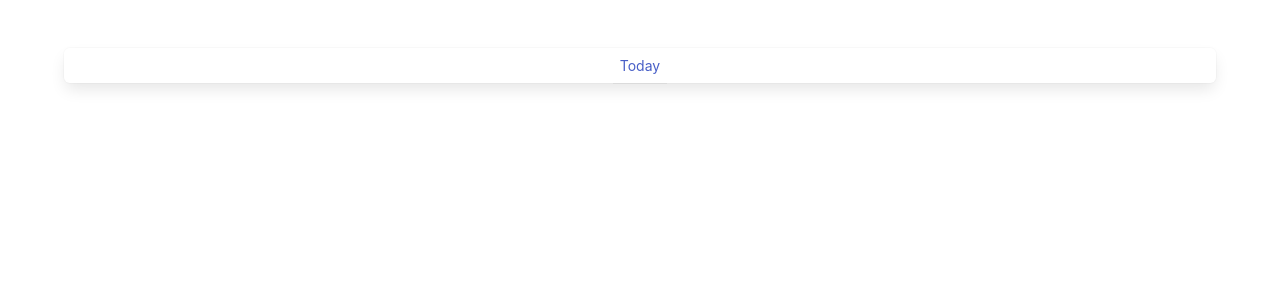
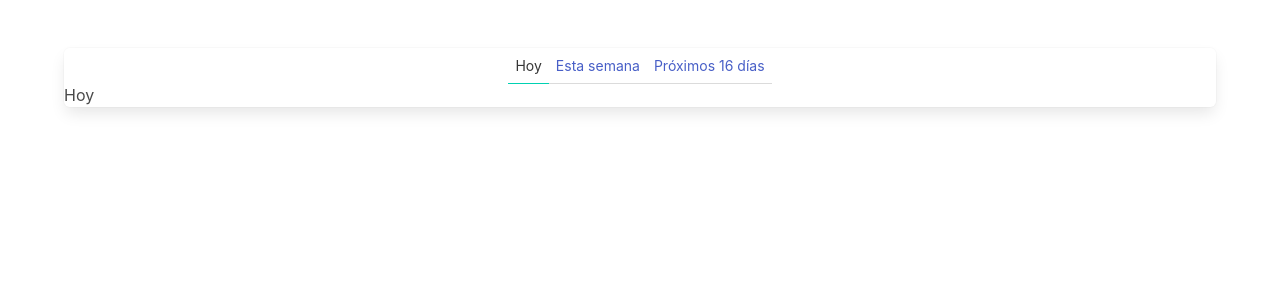
Before and after one commit to IIC3585-2023/vue-grupo-09, a Vue app in the folder meteo-09/: page / in a window 1280 px wide. Shown: the top 300 px of the page. Built offline with nearby package versions, Linux system fonts and the light colour scheme; no server answers.

Commit message:
Doing the home view

```diff
--- a/meteo-09/src/App.vue
+++ b/meteo-09/src/App.vue
@@ -1,11 +1,11 @@
 <script setup lang="ts">
 import HomeView from './views/HomeView.vue';
 </script>
-<script lang="ts">
+<!-- <script lang="ts">
 var info = {}
 export default {
   mounted() {
-    fetch('https://api.openweathermap.org/data/2.5/forecast?lat=-33.45694&lon=-70.64827&appid=ddec887a4abcfa9dca8520346d2b065c')
+    fetch('https://api.openweathermap.org/data/2.5/forecast?lat=-33.45694&lon=-70.64827&appid=ddec887a4abcfa9dca8520346d2b065c&units=metric&lang=es')
       .then(response => response.json())
       .then(data => {
         // Aquí puedes acceder a los datos de respuesta y utilizarlos en tu componente
@@ -18,7 +18,7 @@ export default {
       });
   }
 }
-</script>
+</script> -->
 
 <template>
   <div class="section">
--- a/meteo-09/src/views/HomeView.vue
+++ b/meteo-09/src/views/HomeView.vue
@@ -1,10 +1,22 @@
 <script setup lang="ts">
+import { ref } from 'vue'
+const periods = ['Hoy', 'Esta semana', 'Próximos 16 días']
+
+const selectedPeriod = ref(periods[0])
+
+function selectPeriod (period: string) {
+  selectedPeriod.value = period
+}
 </script>
 
 <template>
   <nav class="is-primary panel">
     <span class="panel-tabs">
-      <a>Today</a>
+      <!-- : -> v-bind: and @ -> v-on: -->
+      <a v-for="period of periods" :key="period" :class="{ 'is-active': period === selectedPeriod }" @click="selectPeriod(period)">
+        {{ period }}
+      </a>
     </span>
+    {{ selectedPeriod }}
   </nav>
 </template>
```
